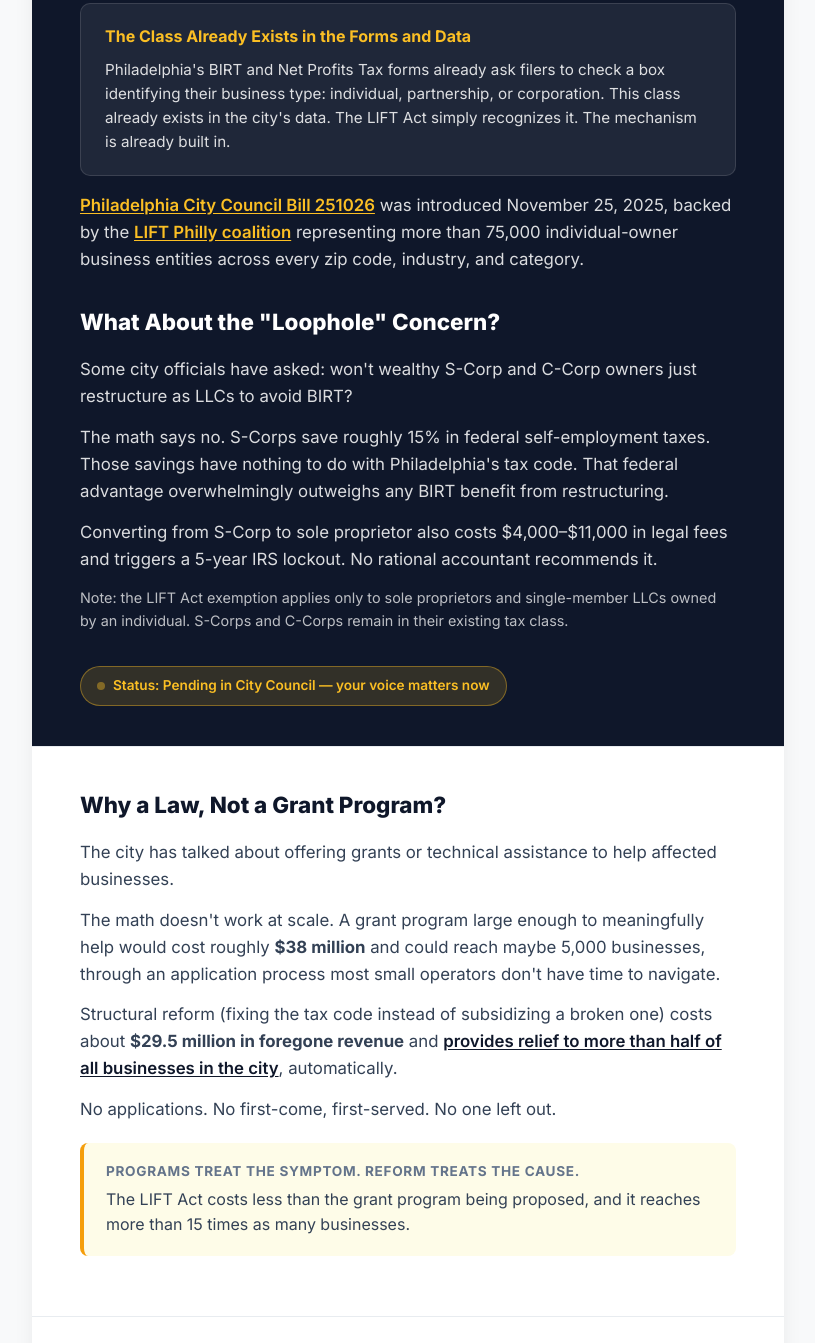
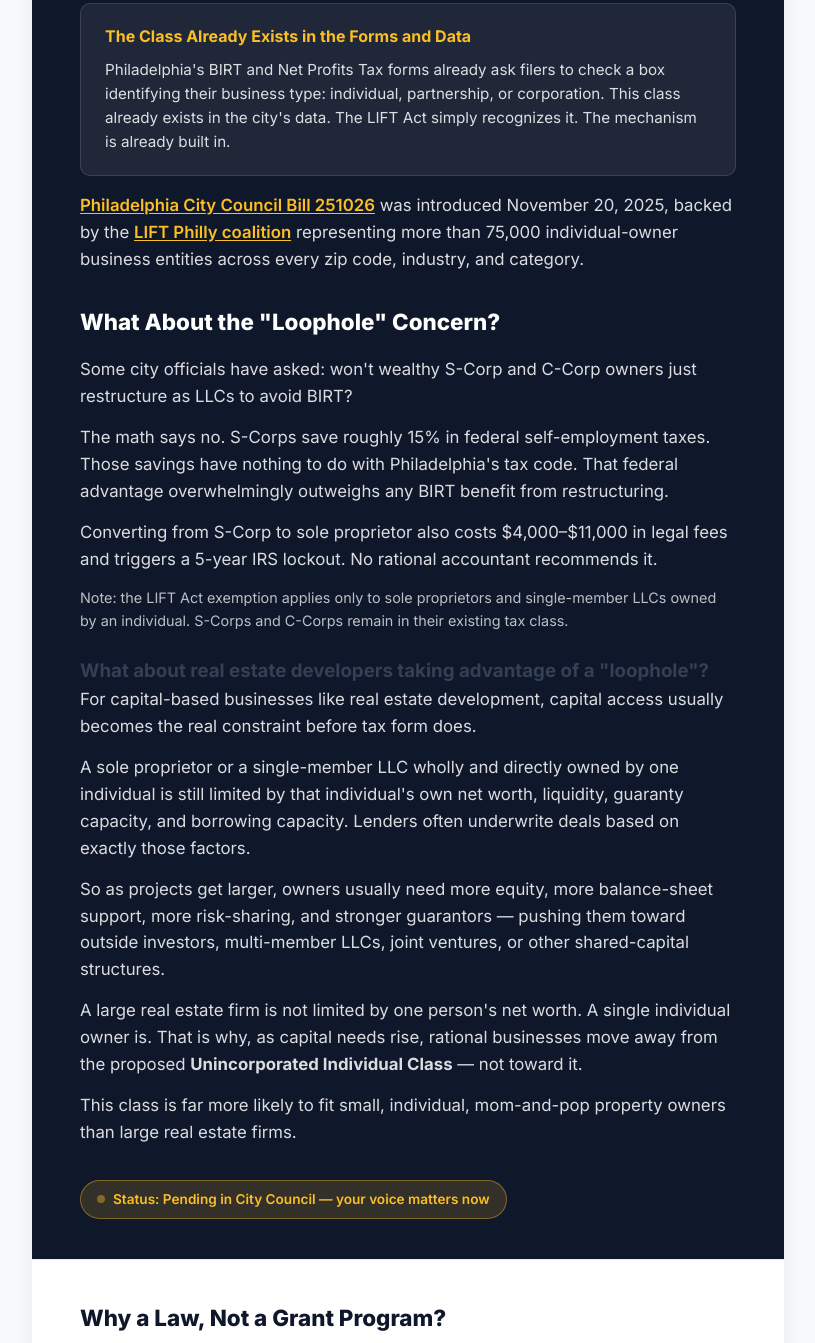
Before and after one commit to alexknowshtml/lift-philly, a website: page explain/index.html in a window 1280 px wide. Shown: the part 4223-5566 px from the top of the page, without its empty margins (232-1047 px from the left). Drawn offline with Linux system fonts and the light colour scheme.

Commit message:
Fix bill intro date (Nov 25 → Nov 20) and add real estate loophole Q&A with Unincorporated Individual Class

```diff
--- a/explain/index.html
+++ b/explain/index.html
@@ -826,13 +826,21 @@
                     <p>Philadelphia's BIRT and Net Profits Tax forms already ask filers to check a box identifying their business type: individual, partnership, or corporation. This class already exists in the city's data. The LIFT Act simply recognizes it. The mechanism is already built in.</p>
                 </div>
 
-                <p><a href="https://www.inquirer.com/politics/philadelphia/city-council-self-employed-business-tax-philadelphia-20251120.html" target="_blank">Philadelphia City Council Bill 251026</a> was introduced November 25, 2025, backed by the <a href="https://liftphilly.org" target="_blank">LIFT Philly coalition</a> representing more than 75,000 individual-owner business entities across every zip code, industry, and category.</p>
+                <p><a href="https://www.inquirer.com/politics/philadelphia/city-council-self-employed-business-tax-philadelphia-20251120.html" target="_blank">Philadelphia City Council Bill 251026</a> was introduced November 20, 2025, backed by the <a href="https://liftphilly.org" target="_blank">LIFT Philly coalition</a> representing more than 75,000 individual-owner business entities across every zip code, industry, and category.</p>
 
                 <h2 style="margin-top:32px;">What About the "Loophole" Concern?</h2>
                 <p>Some city officials have asked: won't wealthy S-Corp and C-Corp owners just restructure as LLCs to avoid BIRT?</p>
                 <p>The math says no. S-Corps save roughly 15% in federal self-employment taxes. Those savings have nothing to do with Philadelphia's tax code. That federal advantage overwhelmingly outweighs any BIRT benefit from restructuring.</p>
                 <p>Converting from S-Corp to sole proprietor also costs $4,000–$11,000 in legal fees and triggers a 5-year IRS lockout. No rational accountant recommends it.</p>
                 <p style="font-size:0.9rem;opacity:0.85;">Note: the LIFT Act exemption applies only to sole proprietors and single-member LLCs owned by an individual. S-Corps and C-Corps remain in their existing tax class.</p>
+
+                <h3 style="margin-top:24px;">What about real estate developers taking advantage of a "loophole"?</h3>
+                <p>For capital-based businesses like real estate development, capital access usually becomes the real constraint before tax form does.</p>
+                <p>A sole proprietor or a single-member LLC wholly and directly owned by one individual is still limited by that individual's own net worth, liquidity, guaranty capacity, and borrowing capacity. Lenders often underwrite deals based on exactly those factors.</p>
+                <p>So as projects get larger, owners usually need more equity, more balance-sheet support, more risk-sharing, and stronger guarantors — pushing them toward outside investors, multi-member LLCs, joint ventures, or other shared-capital structures.</p>
+                <p>A large real estate firm is not limited by one person's net worth. A single individual owner is. That is why, as capital needs rise, rational businesses move away from the proposed <strong>Unincorporated Individual Class</strong> — not toward it.</p>
+                <p>This class is far more likely to fit small, individual, mom-and-pop property owners than large real estate firms.</p>
+
                 <div class="status-badge">
                     <span class="status-dot"></span>
                     Status: Pending in City Council — your voice matters now
```
